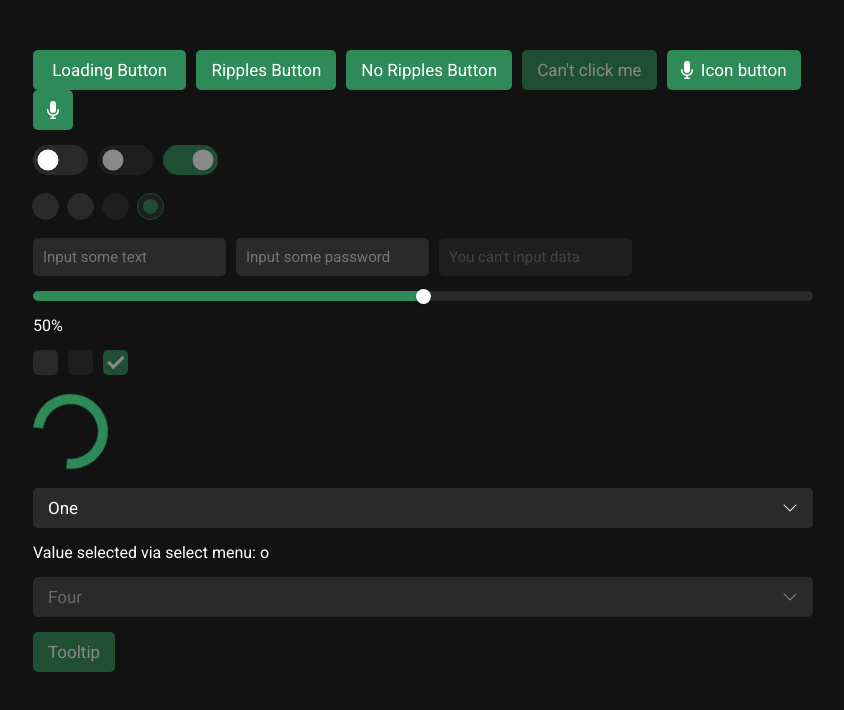
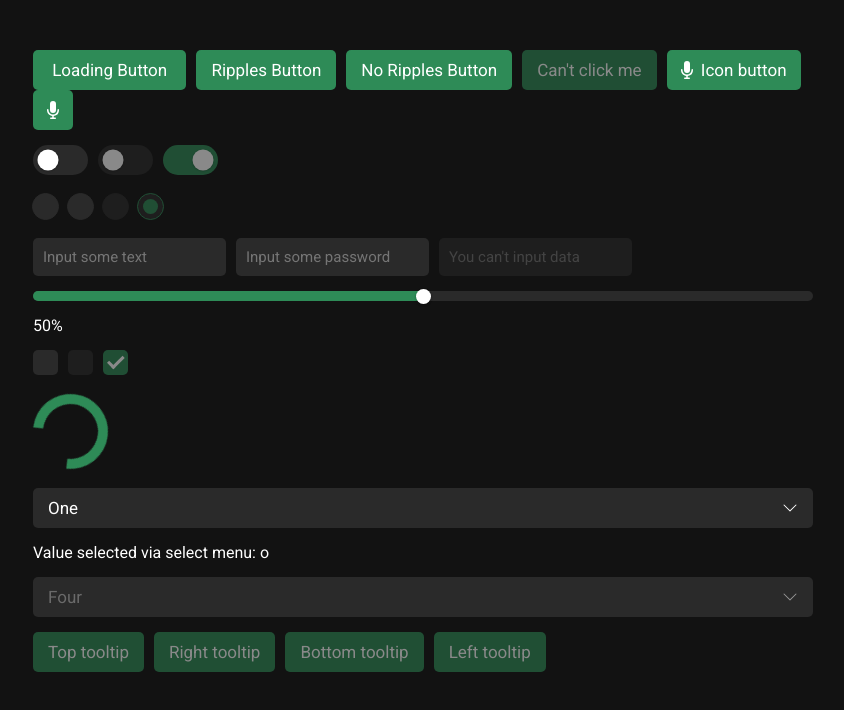
Before and after one commit to Kokapuk/vue-ui-kit, a Vue app: page / in a window 1280 px wide. Shown: the top 710 px of the page, without its empty margins (217-1061 px from the left). Built offline with nearby package versions, Linux system fonts and the light colour scheme.

Commit message:
Added tooltip positioning

```diff
--- a/src/App.vue
+++ b/src/App.vue
@@ -7,16 +7,16 @@
     <Button class="me-10" noRipples>No Ripples Button</Button>
     <Button class="me-10" disabled>Can't click me</Button>
     <Button class="icon-button me-10"> <Microphone class="icon-button__icon" /> Icon button </Button>
-    <Tooltip text="Icon button without text">
+    <Tooltip text="Icon button without text" :positioning="TooltipPositioning.top">
       <Button class="icon-button"> <Microphone class="icon-button__icon" /></Button>
     </Tooltip>
 
     <div class="seperator"></div>
 
-    <Tooltip text="Theme switcher">
+    <Tooltip text="Theme switcher" :positioning="TooltipPositioning.top" class="me-10">
       <input
         @change="(event) => {theme = (event.target as HTMLInputElement).checked ? 'theme-light' : 'theme-dark'}"
-        class="switch me-10"
+        class="switch"
         type="checkbox" />
     </Tooltip>
     <input disabled class="switch me-10" type="checkbox" />
@@ -67,8 +67,17 @@
 
     <div class="seperator"></div>
 
-    <Tooltip text="Tooltip text example">
-      <Button disabled>Tooltip</Button>
+    <Tooltip text="Tooltip text example" :positioning="TooltipPositioning.top" class="me-10">
+      <Button disabled>Top tooltip</Button>
+    </Tooltip>
+    <Tooltip text="Tooltip text example" :positioning="TooltipPositioning.right" class="me-10">
+      <Button disabled>Right tooltip</Button>
+    </Tooltip>
+    <Tooltip text="Tooltip text example" :positioning="TooltipPositioning.bottom" class="me-10">
+      <Button disabled>Bottom tooltip</Button>
+    </Tooltip>
+    <Tooltip text="Tooltip text example" :positioning="TooltipPositioning.left">
+      <Button disabled>Left tooltip</Button>
     </Tooltip>
   </div>
 </template>
@@ -80,6 +89,7 @@ import Button from './components/Button.vue';
 import Tooltip from './components/Tooltip.vue';
 import SelectMenu, { type IOption } from './components/SelectMenu.vue';
 import Microphone from './components/Icons/Microphone.vue';
+import { TooltipPositioning } from './types';
 
 const theme = ref<'theme-dark' | 'theme-light'>('theme-dark');
 const percentage = ref(50);
--- a/src/components/Tooltip.vue
+++ b/src/components/Tooltip.vue
@@ -1,16 +1,19 @@
 <template>
   <div class="tooltip">
     <slot />
-    <span class="tooltip-text">
+    <span :class="['tooltip-text', props.positioning]">
       {{ props.text }}
-      <div class="tooltip-arrow"></div>
+      <div :class="['tooltip-arrow', props.positioning]"></div>
     </span>
   </div>
 </template>
 
 <script setup lang="ts">
+import type { TooltipPositioning } from '../types';
+
 interface IProps {
   text: string;
+  positioning: TooltipPositioning;
 }
 
 const props = defineProps<IProps>();
@@ -25,6 +28,7 @@ const props = defineProps<IProps>();
   position: relative;
   display: inline-flex;
   justify-content: center;
+  align-items: center;
 }
 
 .tooltip-text {
@@ -36,11 +40,26 @@ const props = defineProps<IProps>();
   border-radius: var(--border-radius);
   position: absolute;
   z-index: 1;
-  bottom: 125%;
   opacity: 0;
   scale: 0.9;
   pointer-events: none;
   transition: opacity var(--transition-duration), scale var(--transition-duration), background-color var(--transition-duration);
+}
+
+.tooltip-text.top {
+  bottom: calc(100% + var(--tooltip__arrow-size));
+}
+
+.tooltip-text.right {
+  left: calc(100% + var(--tooltip__arrow-size));
+}
+
+.tooltip-text.bottom {
+  top: calc(100% + var(--tooltip__arrow-size));
+}
+
+.tooltip-text.left {
+  right: calc(100% + var(--tooltip__arrow-size));
 }
 
 .tooltip-arrow {
@@ -50,16 +69,41 @@ const props = defineProps<IProps>();
   width: var(--tooltip__arrow-size);
   height: var(--tooltip__arrow-size);
   background-color: rgb(var(--light-gray));
-  bottom: calc(-1 * (var(--tooltip__arrow-size) / 2));
-  left: calc(50% - (var(--tooltip__arrow-size) / 2));
   border-right: var(--tooltip__border-width) solid rgb(var(--font-color), var(--tooltip__border-opacity));
   border-bottom: var(--tooltip__border-width) solid rgb(var(--font-color), var(--tooltip__border-opacity));
+  transition: background-color var(--transition-duration), bottom var(--transition-duration);
+}
+
+.tooltip-arrow.top {
+  left: calc(50% - (var(--tooltip__arrow-size) / 2));
+  bottom: calc(-1 * (var(--tooltip__arrow-size) / 2));
   rotate: 45deg;
-  transition: background-color var(--transition-duration);
+}
+
+.tooltip-arrow.right {
+  left: calc(-1 * (var(--tooltip__arrow-size) / 2));
+  top: calc(50% - var(--tooltip__arrow-size) / 2);
+  rotate: 135deg;
+}
+
+.tooltip-arrow.bottom {
+  left: calc(50% - (var(--tooltip__arrow-size) / 2));
+  top: calc(-1 * (var(--tooltip__arrow-size) / 2));
+  rotate: 225deg;
+}
+
+.tooltip-arrow.left {
+  right: calc(-1 * (var(--tooltip__arrow-size) / 2));
+  top: calc(50% - var(--tooltip__arrow-size) / 2);
+  rotate: -45deg;
 }
 
 .tooltip:hover .tooltip-text {
   opacity: 1;
   scale: 1;
 }
+
+/* .tooltip:hover .tooltip-arrow {
+  bottom: calc(-1 * (var(--tooltip__arrow-size) / 2));
+} */
 </style>
--- /dev/null
+++ b/src/types.ts
@@ -0,0 +1,6 @@
+export const enum TooltipPositioning {
+  top = 'top',
+  right = 'right',
+  bottom = 'bottom',
+  left = 'left',
+}
```
